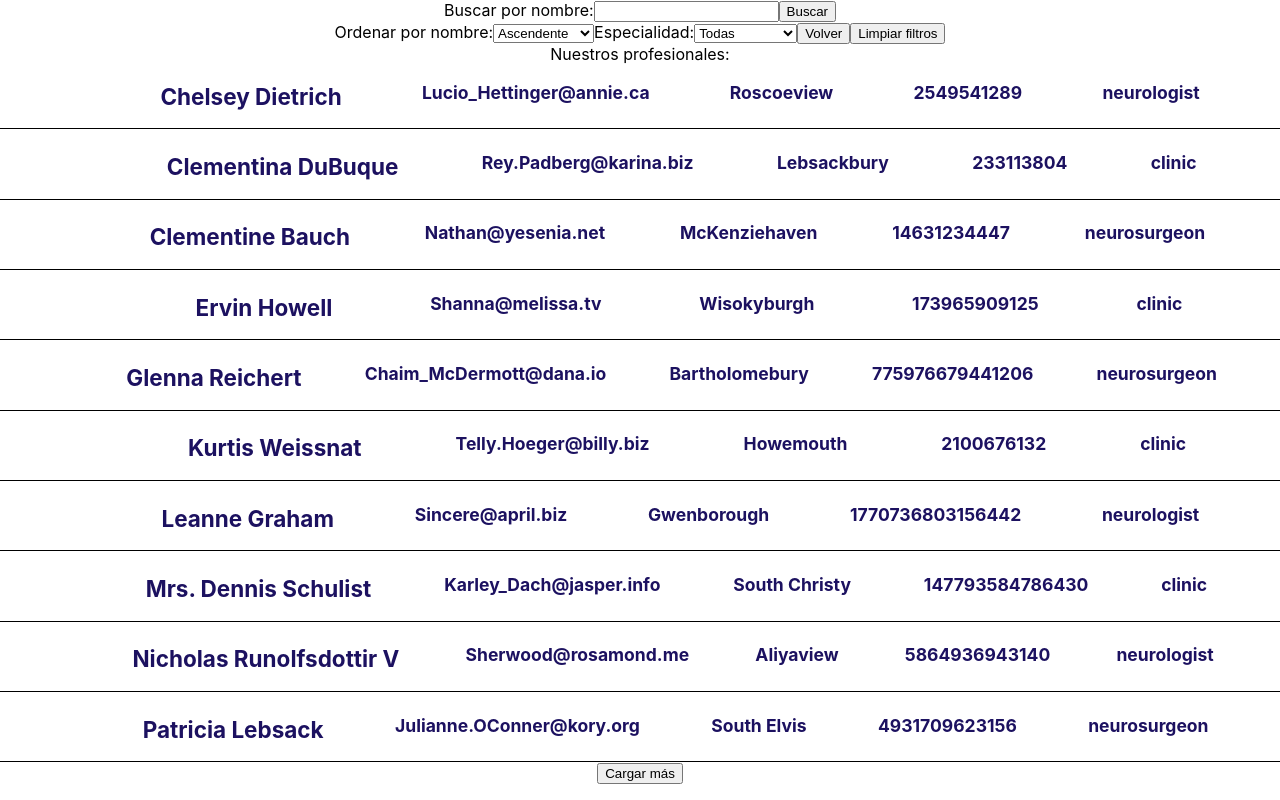
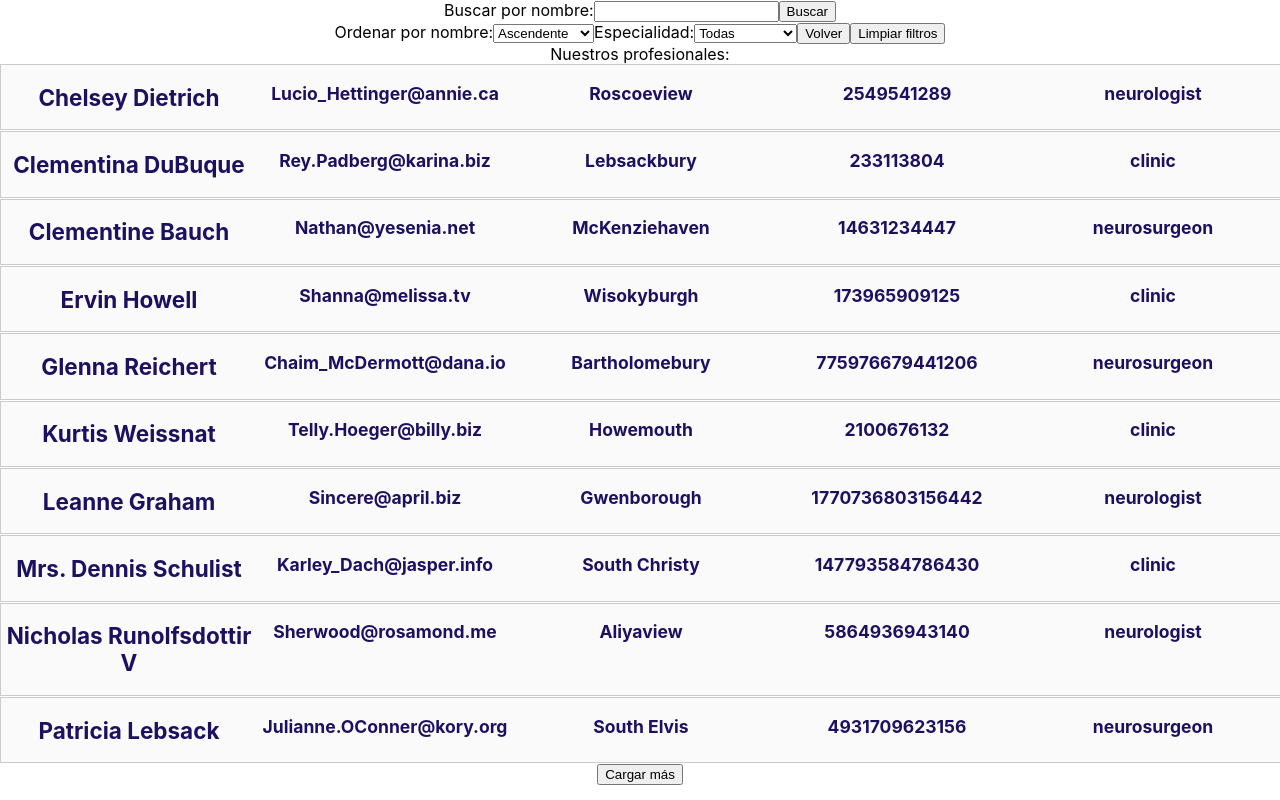
Before and after one commit to VickyDuarte1/Brainly-Front, a React (Create React App) app in the folder client/: page /doctors in a window 1280 px wide. Built offline with nearby package versions, Linux system fonts and the light colour scheme.

Commit message:
cssgridylpm

```diff
--- a/client/src/Components/Doctor.jsx
+++ b/client/src/Components/Doctor.jsx
@@ -5,12 +5,12 @@ export default function Doctor( { id, name, email, address, phone, speciality }
 
   return (
     <div className='doctor'>
-       <h2>{id}</h2>
-      <h2> {name}</h2>
-      <h3> {email}</h3>
-      <h3> {address}</h3>
-      <h3> {phone}</h3>
-      <h3> {speciality}</h3>
+
+      <h2 className='d-name'> {name}</h2>
+      <h3 className='d-email'> {email}</h3>
+      <h3 className='d-address'> {address}</h3>
+      <h3 className='d-phone'> {phone}</h3>
+      <h3 className='d-speciality'> {speciality}</h3>
     </div>
   );
 }
--- a/client/src/Components/Doctors.jsx
+++ b/client/src/Components/Doctors.jsx
@@ -91,8 +91,8 @@ const filteredDoctors = doctors.filter(doctor =>
 
         <div className="doctors-list">
         {sortedDoctors.map((doctor) => (
-          <div className="row">
-          <Link key={doctor.id} to={`/doctors/${doctor.id}`}>
+
+          <Link key={doctor.id} className='doctor-item' to={`/doctors/${doctor.id}`}>
             <Doctor
             name={doctor.name}
             email={doctor.email}
@@ -102,7 +102,7 @@ const filteredDoctors = doctors.filter(doctor =>
 
             />
           </Link>
-          </div>
+
         ))}
 
       </div>
--- a/client/src/Components/doctors.css
+++ b/client/src/Components/doctors.css
@@ -1,21 +1,32 @@
 .doctors-list{
     flex-direction: row;
-    /* flex-wrap: wrap;   */
     font-size: 15px;
     display: grid;
-    grid-gap: 5px;
+    grid-gap: 1px;
+
 
 }
-h2,h3 {
-    display: grid;
-    flex-direction: column;
-  }
 
 .doctor{
-    display:flex;
+    display:grid;
     background-color: rgba(255, 255, 255, 0.498);
-    border-bottom: 1px solid black;
+    /* border-bottom: 1px solid black; */
     color: rgb(28, 17, 96);
     flex-direction: row;
+    width: 100%;
+    justify-content: space-around;
+    grid-template-columns: repeat(5, 20%);
+
+
+}
+
+.doctor-item {
+    display: flex;
+    align-items: center;
     justify-content: space-evenly;
-}
+    /* padding: 10px; */
+    background-color: #f5f5f5;
+    border: 1px solid #ccc;
+    width: 100%;
+    grid-template-columns: repeat(5,20%);
+  }
--- a/client/src/doctors.json
+++ b/client/src/doctors.json
@@ -372,6 +372,7 @@
   {
   "id": 24,
   "name": "Liam Garcia",
+  "speciality":"clinic",
   "username": "liamgarcia",
   "email": "liamgarcia@example.com",
   "password": "135789",
@@ -386,6 +387,7 @@
   {
   "id": 25,
   "name": "Avery Mitchell",
+  "speciality": "neurologist",
   "username": "averymitchell",
   "email": "averymitchell@example.com",
   "password": "135789",
@@ -396,11 +398,13 @@
   },
   "phone": 5555678,
   "registration": "EF5678GH"
+
   },
 
   {
   "id": 26,
   "name": "Logan Wright",
+  "speciality":"neurologist",
   "username": "loganwright",
   "email": "loganwright@example.com",
   "password": "135789",
@@ -416,6 +420,7 @@
   {
   "id": 27,
   "name": "Lila Foster",
+  "speciality":"neurosurgeon",
   "username": "lilafoster",
   "email": "lilafoster@example.com",
   "password": "135789",
@@ -431,6 +436,7 @@
   {
   "id": 28,
   "name": "Elijah Wood",
+  "speciality":"clinic",
   "username": "elijahwood",
   "email": "elijahwood@example.com",
   "password": "135789",
@@ -446,6 +452,7 @@
   {
   "id": 29,
   "name": "Hazel Adams",
+  "speciality":"clinic",
   "username": "hazeladams",
   "email": "hazeladams@example.com",
   "password": "135789",
@@ -461,6 +468,7 @@
   {
   "id": 30,
   "name": "Noah Evans",
+  "speciality":"neurosurgeon",
   "username": "noahevans",
   "email": "noahevans@example.com",
   "password": "135789",
```
